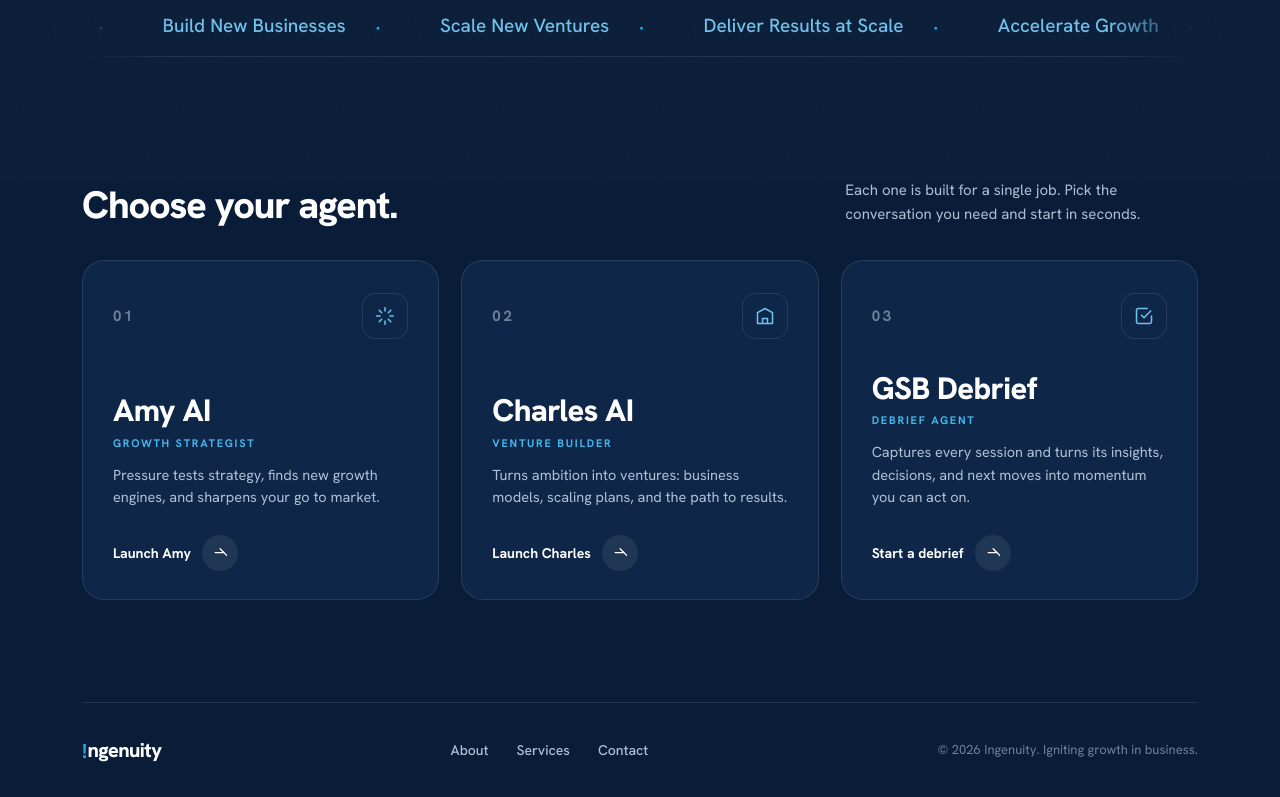
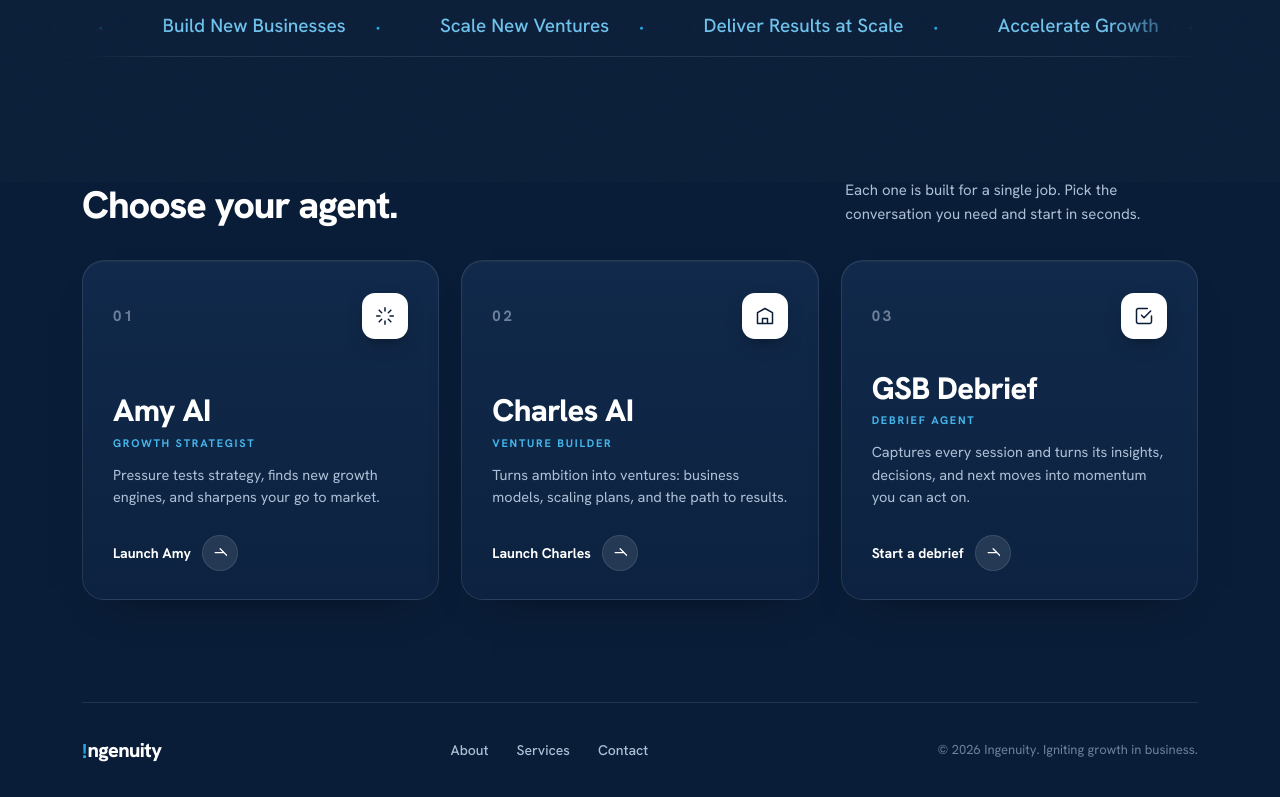
Before and after one commit to SpencerBrown1717/AI_Class_Landing, a plain HTML site: page index.html in a window 1280 px wide. Shown: the part 618-1415 px from the top of the page. Drawn offline with Linux system fonts and the light colour scheme.

Commit message:
Update index.html

```diff
--- a/index.html
+++ b/index.html
@@ -120,10 +120,11 @@
   .grid{ display:grid; grid-template-columns:repeat(3,1fr); gap:22px; padding-bottom:30px; }
 
   .card{
-    position:relative; background:var(--navy-2); border:1px solid var(--line);
+    position:relative; background:linear-gradient(180deg,#11294A,#0C2240); border:1px solid var(--line);
     border-radius:var(--r); padding:32px 30px 28px;
     display:flex; flex-direction:column; min-height:340px;
     text-decoration:none; color:inherit; overflow:hidden;
+    box-shadow:inset 0 1px 0 rgba(255,255,255,.05), 0 20px 44px -32px rgba(0,0,0,.7);
     transition:transform .5s cubic-bezier(.16,1,.3,1), box-shadow .5s cubic-bezier(.16,1,.3,1), background .4s, border-color .4s;
   }
   .card::before{
@@ -144,11 +145,12 @@
   .num{ font-weight:700; font-size:15px; letter-spacing:.18em; color:var(--faint); transition:color .45s; }
   .card:hover .num{ color:var(--blue-bright); }
   .glyph{
-    width:46px; height:46px; border-radius:13px; border:1px solid var(--line);
-    display:grid; place-items:center; color:var(--blue-soft);
-    transition:background .45s, color .45s, border-color .45s;
+    width:46px; height:46px; border-radius:13px; background:#fff;
+    display:grid; place-items:center; color:#0A1D38;
+    box-shadow:0 8px 20px -8px rgba(0,0,0,.55);
+    transition:transform .45s cubic-bezier(.16,1,.3,1), background .4s, color .4s, box-shadow .45s;
   }
-  .card:hover .glyph{ background:var(--blue); color:var(--white); border-color:var(--blue); }
+  .card:hover .glyph{ background:var(--blue); color:#fff; transform:scale(1.08) rotate(-4deg); box-shadow:0 12px 28px -8px rgba(39,166,224,.65); }
   .glyph svg{ width:20px; height:20px; }
 
   .card h3{ margin-top:auto; font-weight:800; letter-spacing:-.02em; font-size:31px; line-height:1.05; }
@@ -156,9 +158,9 @@
   .desc{ margin-top:14px; color:var(--mist); font-size:14.5px; line-height:1.55; }
 
   .launch{ margin-top:26px; display:inline-flex; align-items:center; gap:11px; font-weight:700; font-size:14px; color:var(--white); }
-  .launch .pill{ width:36px; height:36px; border-radius:100px; background:rgba(255,255,255,.07); display:grid; place-items:center; transition:background .4s; }
+  .launch .pill{ width:36px; height:36px; border-radius:100px; background:rgba(255,255,255,.10); border:1px solid var(--line); display:grid; place-items:center; transition:background .4s, border-color .4s; }
   .launch .pill svg{ width:15px; height:15px; transition:transform .4s; }
-  .card:hover .launch .pill{ background:var(--blue); }
+  .card:hover .launch .pill{ background:var(--blue); border-color:var(--blue); }
   .card:hover .launch .pill svg{ transform:translateX(3px); }
 
   /* ---------------- FOOTER ---------------- */
```
